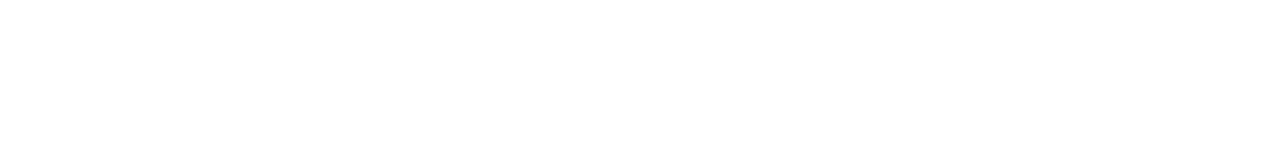
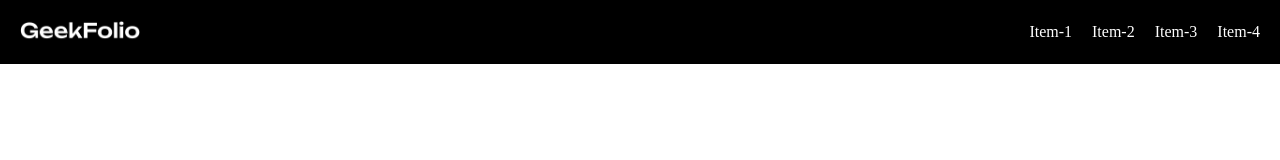
Before and after one commit to ShishirPHS/conceptual-session-1-p, a plain HTML site: page index.html in a window 1280 px wide. Drawn offline with Linux system fonts and the light colour scheme.

Commit message:
added navbar part

```diff
--- a/css/style.css
+++ b/css/style.css
@@ -1,3 +1,42 @@
-h1 {
-  color: red;
+* {
+  margin: 0;
+  padding: 0;
 }
+
+.menu-container {
+  display: flex;
+  justify-content: space-between;
+  align-items: center;
+  background: black;
+  padding: 20px;
+}
+
+.logo {
+  display: flex;
+  align-items: center;
+}
+
+.logo img {
+  width: 120px;
+}
+.menus {
+  color: white;
+}
+
+.menus ul {
+  display: flex;
+  list-style: none;
+}
+
+.menus ul li {
+  margin-left: 20px;
+}
+
+.menus ul li:hover {
+  cursor: pointer;
+  color: #dbacac;
+}
+
+.menus ul li:first-child {
+  margin-left: 0;
+}
--- a/index.html
+++ b/index.html
@@ -7,16 +7,31 @@
     <link rel="stylesheet" href="css/style.css" />
   </head>
   <body>
+    <!-- ===================================================================
+                            header part start
+    ==================================================================== -->
     <header>
+      <!-- navbar part start -->
       <nav>
         <div class="menu-container">
           <div class="logo">
             <img src="./logo/logo-light.png" alt="logo-light.png" />
           </div>
-          <div class="menus"></div>
+          <div class="menus">
+            <ul>
+              <li>Item-1</li>
+              <li>Item-2</li>
+              <li>Item-3</li>
+              <li>Item-4</li>
+            </ul>
+          </div>
         </div>
       </nav>
+      <!-- navbar part end -->
     </header>
+    <!-- ===================================================================
+                            header part end
+    ==================================================================== -->
     <main></main>
     <footer></footer>
   </body>
```
